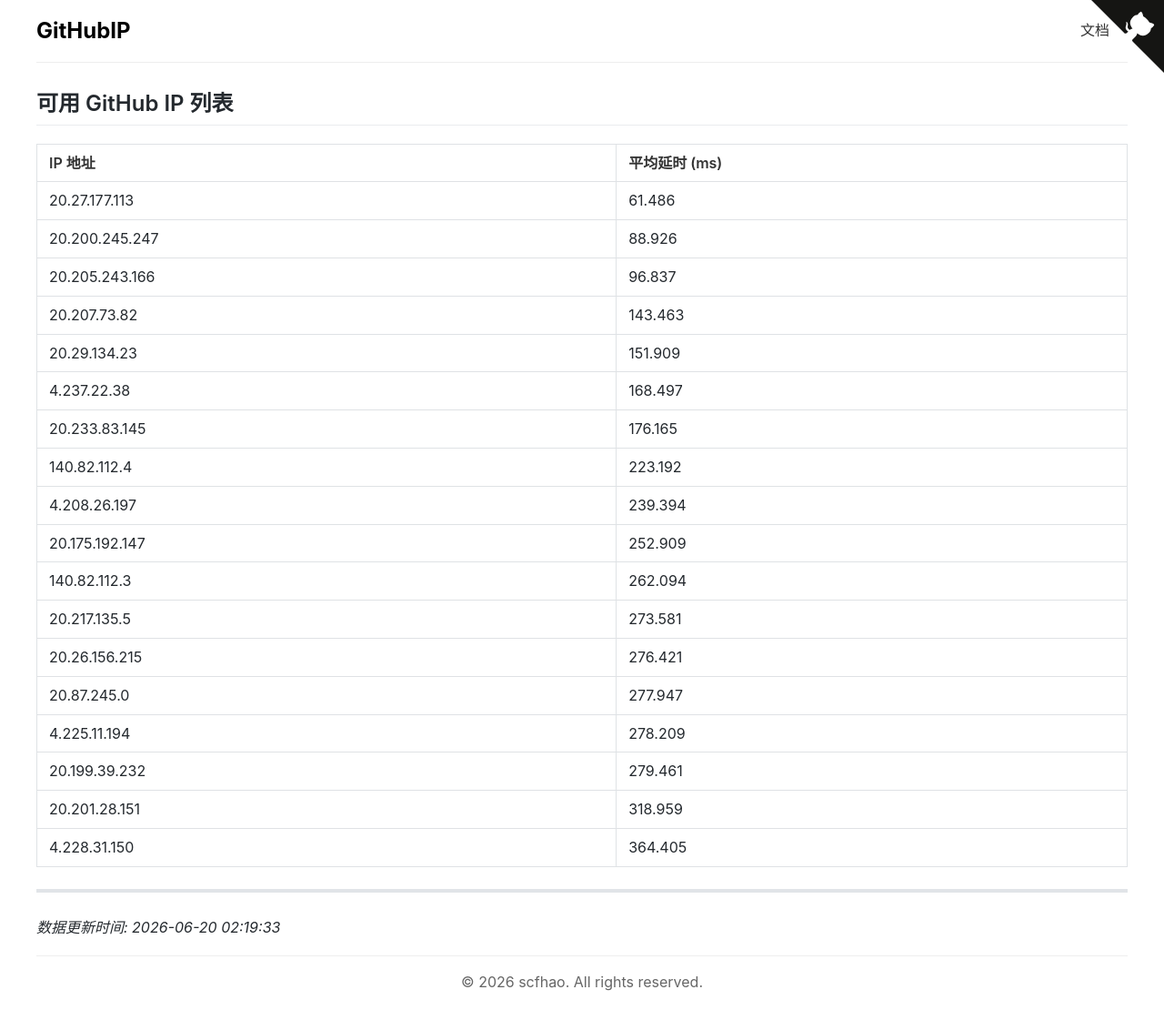
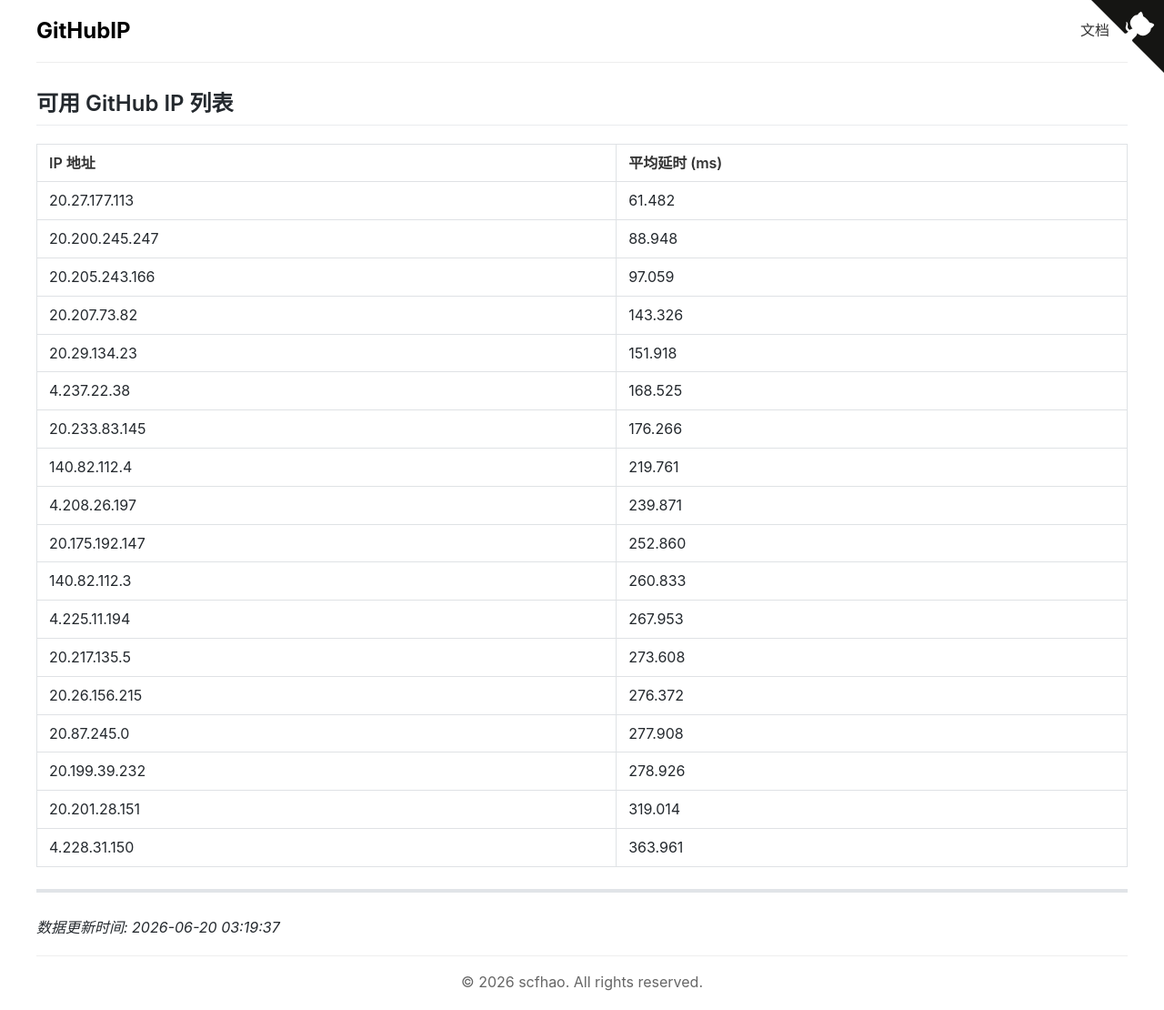
Before and after one commit to scfhao/GitHubIP, a Jekyll site: the page built from index.md, in a window 1280 px wide. Shown: the whole page at 91% size. Built offline with Jekyll 4.4.1, drawn with Linux system fonts in a browser that asks for light colours.

Commit message:
自动脚本执行 - 2026-06-20 03:19:37

```diff
--- a/index.md
+++ b/index.md
@@ -1,32 +1,32 @@
 ---
 layout: home
 title: GitHub IP 列表
-date: 2026-06-20 02:19:33
+date: 2026-06-20 03:19:37
 ---
 
 ## 可用 GitHub IP 列表
 
 | IP 地址 | 平均延时 (ms) |
 |---------|--------------|
-| 20.27.177.113 | 61.486 |
-| 20.200.245.247 | 88.926 |
-| 20.205.243.166 | 96.837 |
-| 20.207.73.82 | 143.463 |
-| 20.29.134.23 | 151.909 |
-| 4.237.22.38 | 168.497 |
-| 20.233.83.145 | 176.165 |
-| 140.82.112.4 | 223.192 |
-| 4.208.26.197 | 239.394 |
-| 20.175.192.147 | 252.909 |
-| 140.82.112.3 | 262.094 |
-| 20.217.135.5 | 273.581 |
-| 20.26.156.215 | 276.421 |
-| 20.87.245.0 | 277.947 |
-| 4.225.11.194 | 278.209 |
-| 20.199.39.232 | 279.461 |
-| 20.201.28.151 | 318.959 |
-| 4.228.31.150 | 364.405 |
+| 20.27.177.113 | 61.482 |
+| 20.200.245.247 | 88.948 |
+| 20.205.243.166 | 97.059 |
+| 20.207.73.82 | 143.326 |
+| 20.29.134.23 | 151.918 |
+| 4.237.22.38 | 168.525 |
+| 20.233.83.145 | 176.266 |
+| 140.82.112.4 | 219.761 |
+| 4.208.26.197 | 239.871 |
+| 20.175.192.147 | 252.860 |
+| 140.82.112.3 | 260.833 |
+| 4.225.11.194 | 267.953 |
+| 20.217.135.5 | 273.608 |
+| 20.26.156.215 | 276.372 |
+| 20.87.245.0 | 277.908 |
+| 20.199.39.232 | 278.926 |
+| 20.201.28.151 | 319.014 |
+| 4.228.31.150 | 363.961 |
 
 ---
 
-*数据更新时间: 2026-06-20 02:19:33*
+*数据更新时间: 2026-06-20 03:19:37*
```
